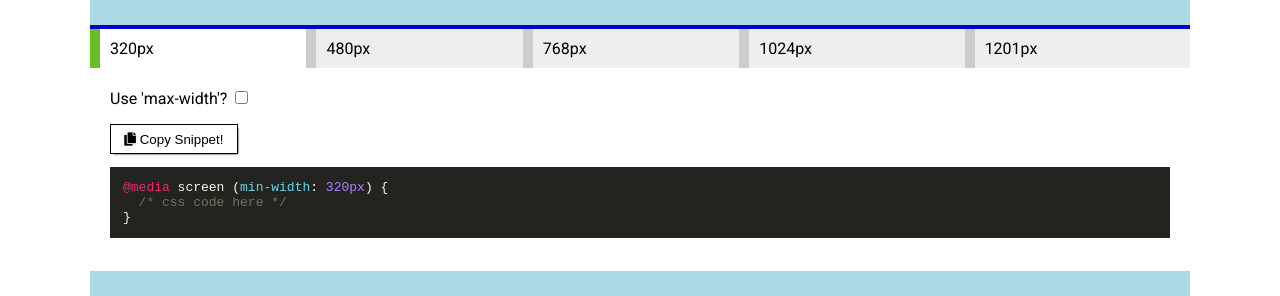
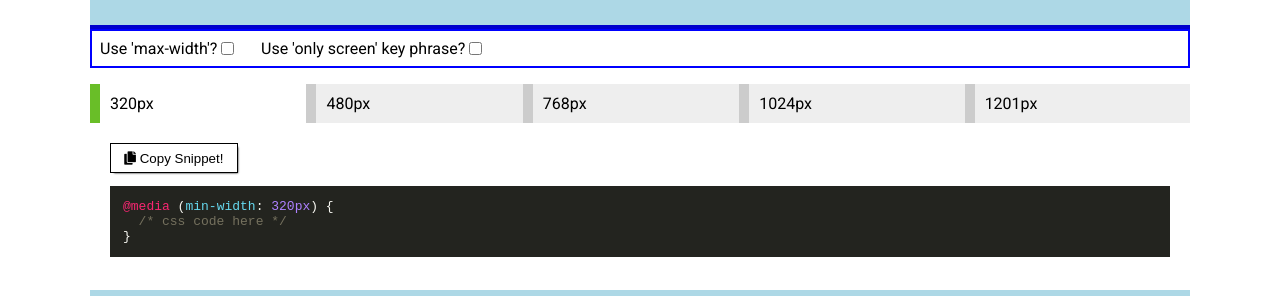
Before and after one commit to r3hab-media/whatsmyscreensize, a plain HTML site: page public/index.html in a window 1280 px wide. Shown: the part 350-646 px from the top of the page. Drawn offline with nearby package versions, Linux system fonts and the light colour scheme; some packages are replaced by stand-ins of ours; a script that the page names is missing.

Commit message:
updated js

```diff
--- a/public/css/styles.css
+++ b/public/css/styles.css
@@ -107,6 +107,12 @@ button.btn {
 	top: 100%;
 }
 
+.options {
+	display: flex;
+	border: 2px solid blue;
+	padding: 0.5em;
+}
+
 /* 320px Media Query */
 @media (min-width: 320px) {
 	h1.display-4 {
@@ -145,12 +151,18 @@ button.btn {
 		margin-bottom: 1em;
 	}
 
+	/* .options {
+    flex-direction: column;
+  } */
+
+	input[type="checkbox"] {
+		margin-right: 2em;
+	}
+
 	.ml-2 {
 		margin-left: 1em;
 	}
-
 }
-
 
 /* 480px Media Query */
 @media (min-width: 480px) {
@@ -261,9 +273,9 @@ button.btn {
 }
 
 .hidden {
-  visibility: hidden;
-  opacity: 0;
-  transition: visibility 0s 2s, opacity 2s linear;
+	visibility: hidden;
+	opacity: 0;
+	transition: visibility 0s 2s, opacity 2s linear;
 }
 
 /* responsive styles for tabs */
--- a/public/index.html
+++ b/public/index.html
@@ -38,6 +38,14 @@
 					<input class="state" type="radio" title="tab-four" name="tabs-state" id="tab-four" />
 					<input class="state" type="radio" title="tab-five" name="tabs-state" id="tab-five" />
 
+					<div class="options mb-2">
+						<label for="toggleQuery">Use 'max-width'?</label>
+						<input type="checkbox" name="toggleQuery" class="mr-2" id="toggleQuery" onclick="queryToggle()" />
+
+						<label for="toggleOnly">Use 'only screen' key phrase?</label>
+						<input type="checkbox" name="toggleOnly" id="toggleOnly" onclick="onlyToggle()" />
+					</div>
+
 					<div class="tabs flex-tabs">
 						<label for="tab-one" id="tab-one-label" class="tab">320px</label>
 						<label for="tab-two" id="tab-two-label" class="tab">480px</label>
@@ -46,40 +54,32 @@
 						<label for="tab-five" id="tab-five-label" class="tab">1201px</label>
 
 						<div id="tab-one-panel" class="panel active">
-							<div class="options mb-2">
-								<label for="toggleQuery">Use 'max-width'?</label>
-								<input type="checkbox" name="toggleQuery" id="toggleQuery" onclick="queryToggle()" />
-							</div>
 							<button class="btn primary" onclick="copyToClipboard('#320px')" id="copied"><i class="fas fa-copy"></i> Copy Snippet!</button>
-							<pre><code class="css" id="320px">@media screen (<span class="text">min</span>-width: 320px) {
+							<pre><code class="css" id="320px">@media <span class="only"></span>(<span class="width">min</span>-width: 320px) {
   /* css code here */
 }</code></pre>
 						</div>
 						<div id="tab-two-panel" class="panel">
-							<div class="options mb-2">
-								<label for="toggleQuery">Use 'max-width'?</label>
-								<input type="checkbox" name="toggleQuery" id="toggleQuery" onclick="queryToggle()" />
-							</div>
 							<button class="btn primary" onclick="copyToClipboard('#480px')"><i class="fas fa-copy"></i> Copy Snippet!</button>
-							<pre><code class="css" id="480px">@media screen (<span class="text">min</span>-width: 480px) {
+							<pre><code class="css" id="480px">@media <span class="only"></span>(<span class="width">min</span>-width: 480px) {
   /* css code here */
 }</code></pre>
 						</div>
 						<div id="tab-three-panel" class="panel">
 							<button class="btn primary" onclick="copyToClipboard('#768px')"><i class="fas fa-copy"></i> Copy Snippet!</button>
-							<pre><code class="css" id="768px">@media screen (min-width: 768px) {
+							<pre><code class="css" id="768px">@media <span class="only"></span>(<span class="width">min</span>-width: 768px) {
   /* css code here */
 }</code></pre>
 						</div>
 						<div id="tab-four-panel" class="panel">
 							<button class="btn primary" onclick="copyToClipboard('#1024px')"><i class="fas fa-copy"></i> Copy Snippet!</button>
-							<pre><code class="css" id="1024px">@media screen (min-width: 1024px) {
+							<pre><code class="css" id="1024px">@media <span class="only"></span>(<span class="width">min</span>-width: 1024px) {
   /* css code here */
 }</code></pre>
 						</div>
 						<div id="tab-five-panel" class="panel">
 							<button class="btn primary" onclick="copyToClipboard('#1201px')"><i class="fas fa-copy"></i> Copy Snippet!</button>
-							<pre><code class="css" id="1201px">@media screen (min-width: 1201px) {
+							<pre><code class="css" id="1201px">@media <span class="only"></span>(<span class="width">min</span>-width: 1201px) {
   /* css code here */
 }</code></pre>
 						</div>
--- a/public/js/app.js
+++ b/public/js/app.js
@@ -164,44 +164,26 @@ for (let i = 0; i < leftSide.length; i++) {
 	leftSide[i].classList.add("fw-bold");
 }
 
-//toggle for max vs min width in queries
-// function queryToggle() {
-//   var x = document.getElementById("text");
-//   if (x.innerHTML === "min") {
-//     x.innerHTML = "max";
-//   } else {
-//     x.innerHTML = "min";
-//   }
-// }
-
-// var x = document.getElementsByClassName(".text");
-// function queryToggle() {
-// 	for(let i = 0; i < x.length; i++) {
-// 		if (x.innerHTML === "min") {
-// 			x.innerHTML = "max";
-// 		} else {
-// 			x.innerHTML = "min";
-// 		}
-// 	}
-// }
-function queryToggle() {
-	let x = document.getElementsByClassName("text");
-	for (let i = 0; i < x.length; i++) {
-		if (x === "min") {
-			x.textContent = "max";
-		} else {
-			x.textContent = "min";
-		}
-	}
+function copyToClipboard(element) {
+  var $temp = $("<input>");
+  $("body").append($temp);
+  $temp.val($(element).text()).select();
+  document.execCommand("copy");
+  $temp.remove();
 }
 
-//click to copy
-function copyToClipboard(element) {
-	var $temp = $("<input>");
-	$("body").append($temp);
-	$temp.val($(element).text()).select();
-	document.execCommand("copy");
-	$temp.remove();
+function queryToggle() {
+  let queryWidth = document.getElementsByClassName("width");
+  for (let i = 0; i < queryWidth.length; i++) {
+    queryWidth[i].innerHTML = queryWidth[i].innerHTML === "min" ? "max" : "min";
+  }
+}
+
+function onlyToggle() {
+  let onlyScreen = document.getElementsByClassName("only");
+  for (let i = 0; i < onlyScreen.length; i++) {
+    onlyScreen[i].innerHTML = onlyScreen[i].innerHTML === "" ? "only screen and " : "";
+  }
 }
 
 //passes message stating snippet is copied
```
